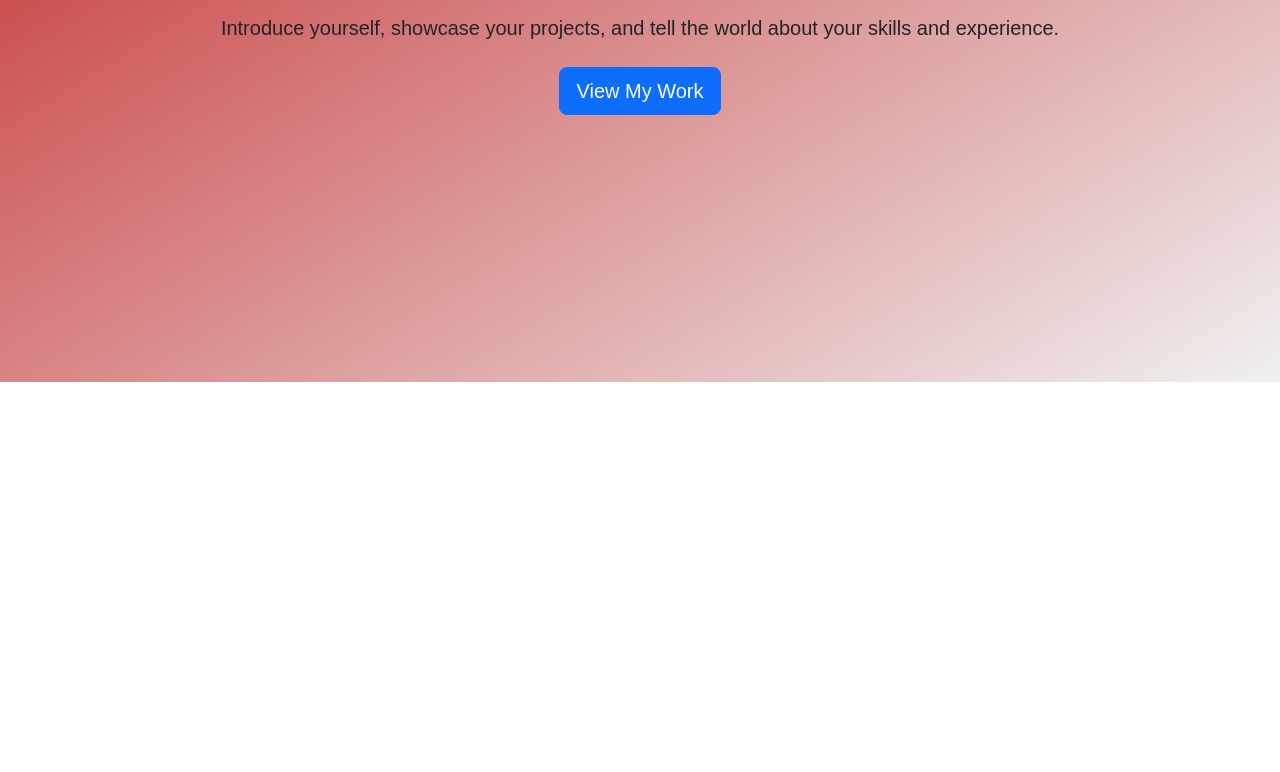
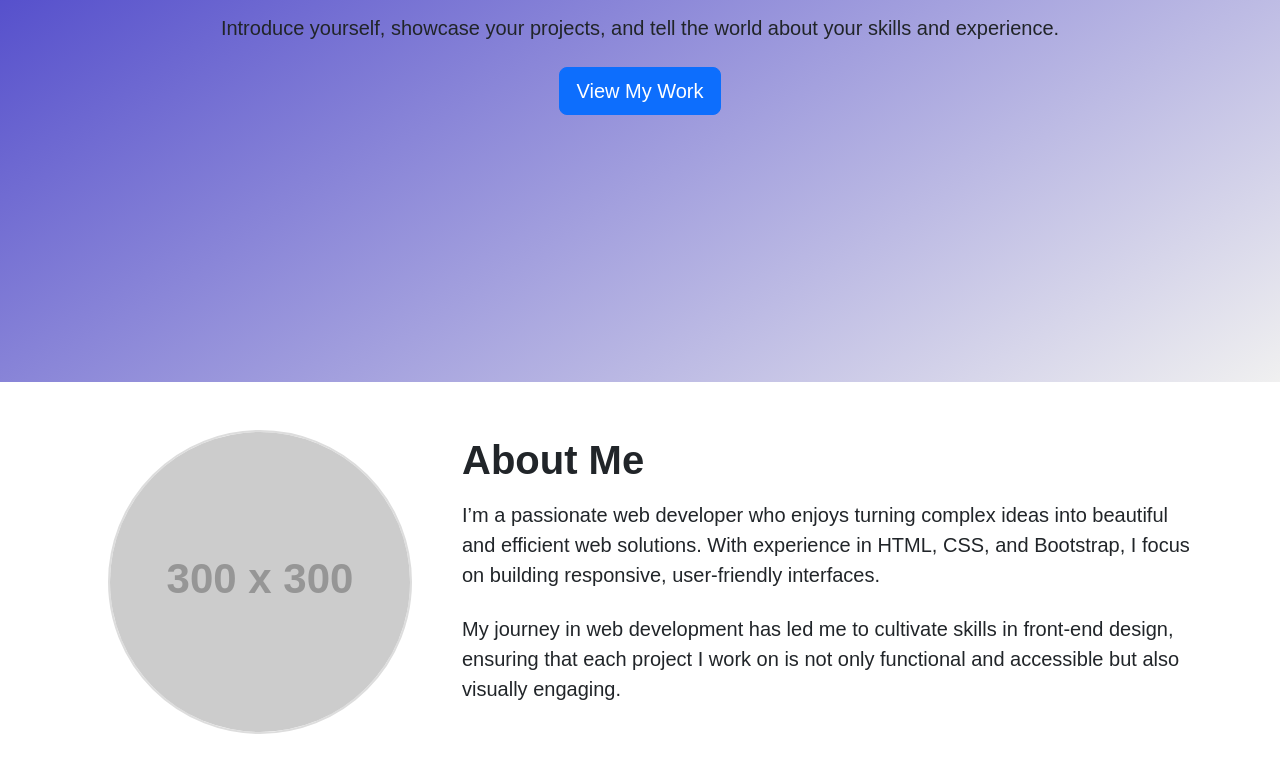
Before and after one commit to realluissamboy/portfolio, a plain HTML site: page index.html in a window 1280 px wide. Shown: the part 418-1190 px from the top of the page. Before the commit the page ends 800 px from the top, so only its background shows below. Drawn offline with nearby package versions, Linux system fonts and the light colour scheme; placeholder pictures from the web are drawn by us.

Commit message:
Created About section

```diff
--- a/index.html
+++ b/index.html
@@ -81,6 +81,33 @@
       </div>
     </section>
 
+    <!-- About Section -->
+    <section id="about" class="container py-5">
+      <div class="row align-items-center">
+        <div class="col-md-4 text-center mb-4 mb-md-0">
+          <img
+            src="https://via.placeholder.com/300"
+            alt="Profile Photo"
+            class="img-fluid rounded-circle"
+          />
+        </div>
+        <div class="col-md-8">
+          <h2 class="mb-3">About Me</h2>
+          <p class="lead">
+            I’m a passionate web developer who enjoys turning complex ideas into
+            beautiful and efficient web solutions. With experience in HTML, CSS,
+            and Bootstrap, I focus on building responsive, user-friendly
+            interfaces.
+          </p>
+          <p class="lead">
+            My journey in web development has led me to cultivate skills in
+            front-end design, ensuring that each project I work on is not only
+            functional and accessible but also visually engaging.
+          </p>
+        </div>
+      </div>
+    </section>
+
     <!-- Bootstrap JS -->
     <script
       src="https://cdn.jsdelivr.net/npm/bootstrap@5.3.3/dist/js/bootstrap.bundle.min.js"
--- a/styles.css
+++ b/styles.css
@@ -11,7 +11,7 @@
 #hero {
   width: 100%;
   min-height: 100vh; /* ensures hero takes full viewport height */
-  background: linear-gradient(to bottom right, #bf1818, #f0f0f0);
+  background: linear-gradient(to bottom right, #2018bf, #f0f0f0);
   /* Add padding-top equal or greater than navbar height to prevent content from going under it */
   padding-top: 5rem;
   position: relative;
@@ -24,3 +24,26 @@ body {
   padding: 0;
   font-family: sans-serif;
 }
+/* About Section */
+#about {
+  padding-top: 5rem; /* Add any additional spacing if needed */
+  width: 100%;
+  min-height: 100vh; /* ensures hero takes full viewport height */
+}
+
+#about h2 {
+  font-size: 2.5rem;
+  font-weight: 700;
+  margin-bottom: 1rem;
+}
+
+#about p.lead {
+  font-size: 1.25rem;
+  margin-bottom: 1.5rem;
+}
+
+#about img {
+  max-width: 100%;
+  height: auto;
+  border: 2px solid #ddd;
+}
```
